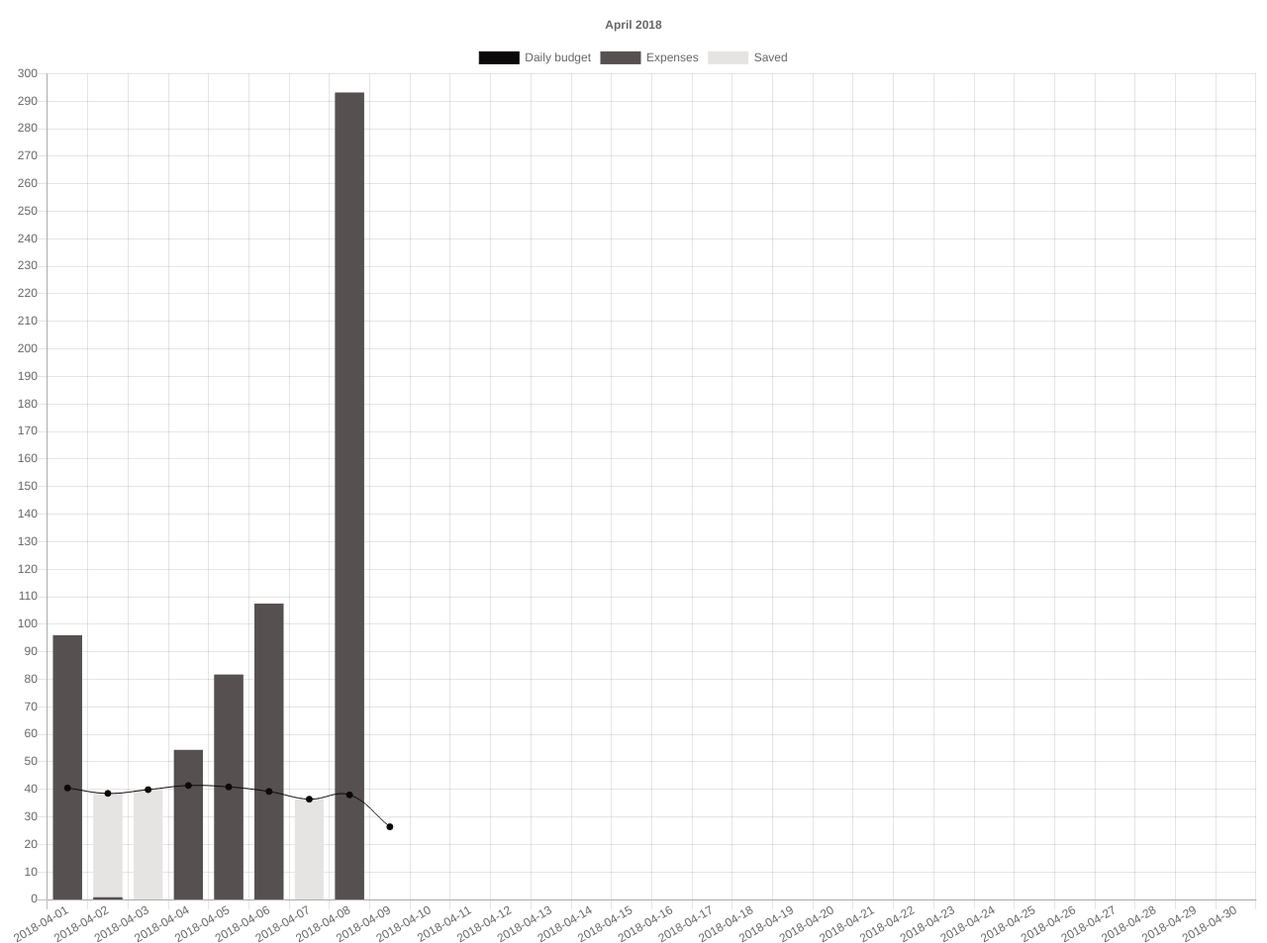
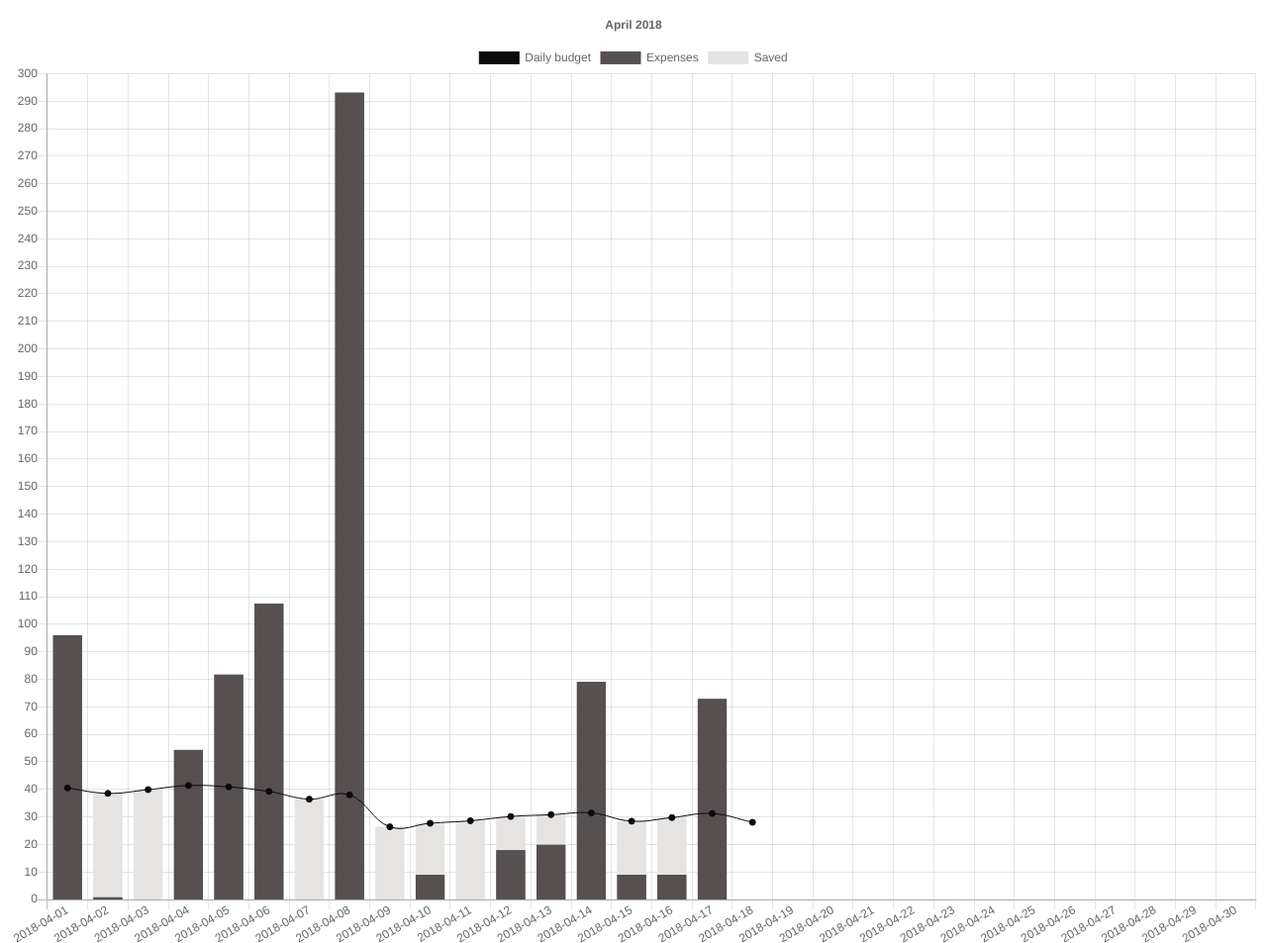
Before and after one commit to jeremyfourna/money-chart, a plain HTML site: page index.html in a window 1280 px wide. Shown: the top 953 px of the page at 99% size. Drawn offline with nearby package versions, Linux system fonts and the light colour scheme.

Commit message:
Update to date

```diff
--- a/index.html
+++ b/index.html
@@ -56,15 +56,15 @@
       { day: '2018-04-06', spent: 107.5 },
       { day: '2018-04-07', spent: 0 },
       { day: '2018-04-08', spent: 293.1 },
-      { day: '2018-04-09', spent: undefined },
-      { day: '2018-04-10', spent: undefined },
-      { day: '2018-04-11', spent: undefined },
-      { day: '2018-04-12', spent: undefined },
-      { day: '2018-04-13', spent: undefined },
-      { day: '2018-04-14', spent: undefined },
-      { day: '2018-04-15', spent: undefined },
-      { day: '2018-04-16', spent: undefined },
-      { day: '2018-04-17', spent: undefined },
+      { day: '2018-04-09', spent: 0 },
+      { day: '2018-04-10', spent: 9 },
+      { day: '2018-04-11', spent: 0 },
+      { day: '2018-04-12', spent: 17.93 },
+      { day: '2018-04-13', spent: 19.9 },
+      { day: '2018-04-14', spent: 79.09 },
+      { day: '2018-04-15', spent: 9 },
+      { day: '2018-04-16', spent: 9 },
+      { day: '2018-04-17', spent: 72.85 },
       { day: '2018-04-18', spent: undefined },
       { day: '2018-04-19', spent: undefined },
       { day: '2018-04-20', spent: undefined },
```
